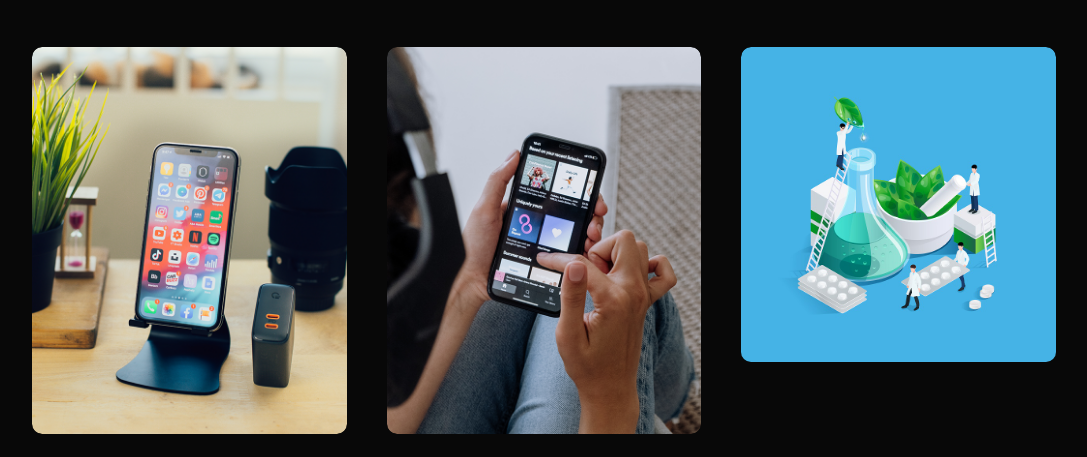
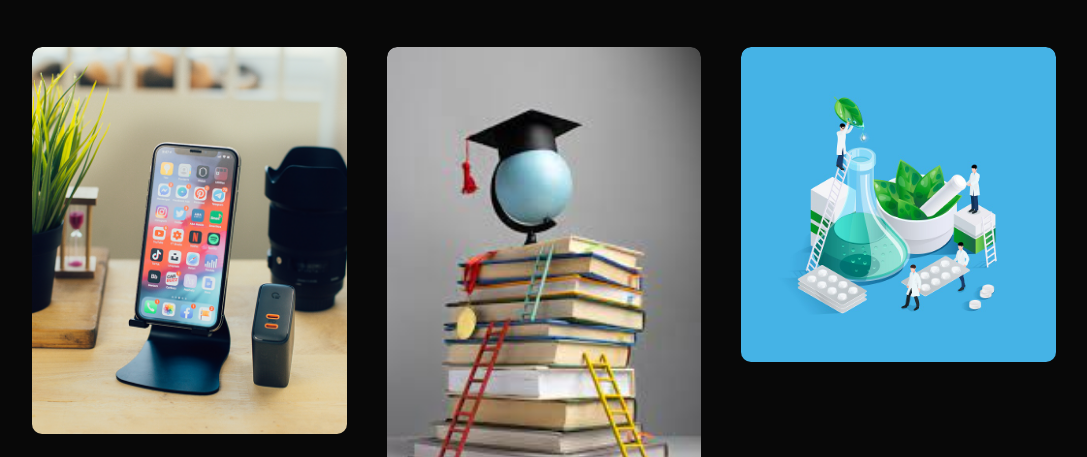
Before and after one commit to it21388248/it21388248.github.io, a plain HTML site: page index.html in a window 1280 px wide. Shown: the part 2083-2540 px from the top of the page, without its empty margins (96-1183 px from the left). Drawn offline with Linux system fonts and the light colour scheme.

Commit message:
edit images

```diff
--- a/index.html
+++ b/index.html
@@ -168,7 +168,7 @@
                     </div>
                 </div>
                 <div class="work">
-                    <img src="images/work-2.png">
+                    <img src="images/work-4.jpg">
                     <div class="layer">
                         <h1>Educational Management System</h1>
                         <br>
```
Also changed, not shown: images/work-4.jpg (added).
